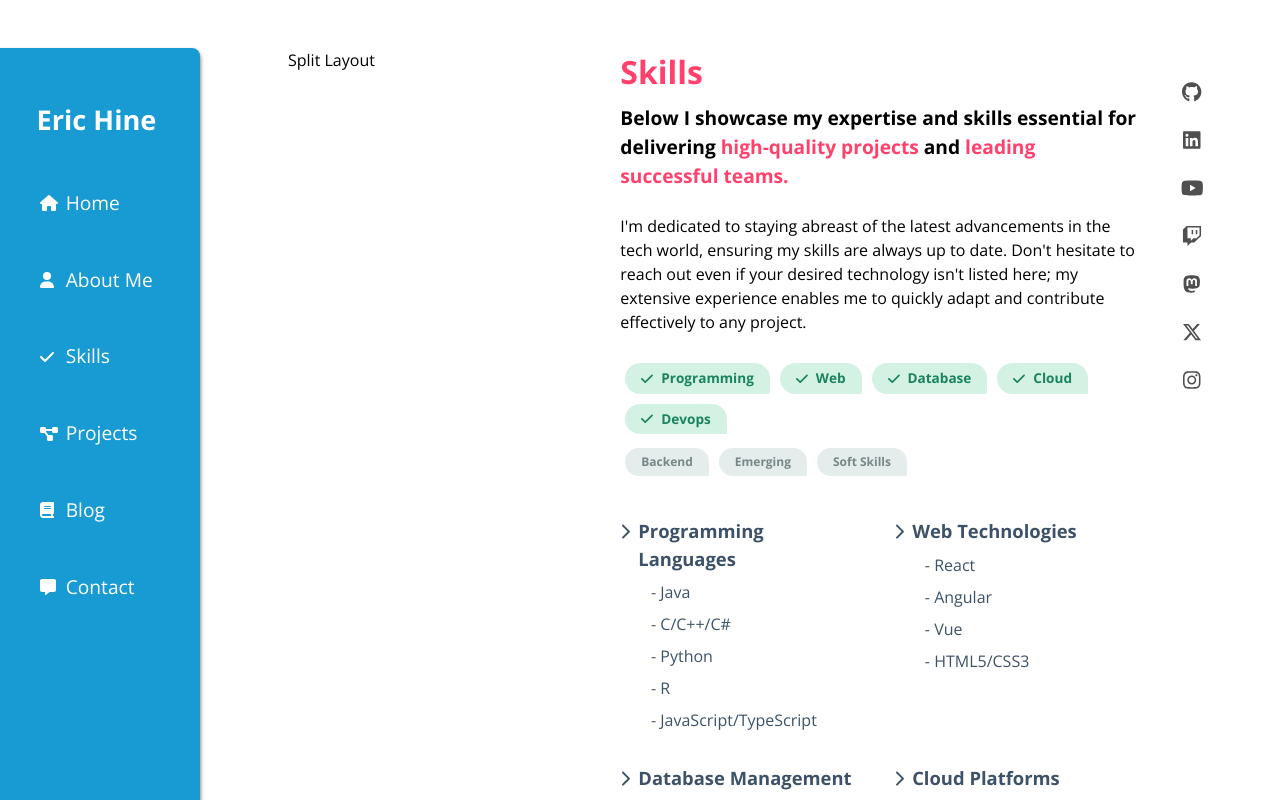
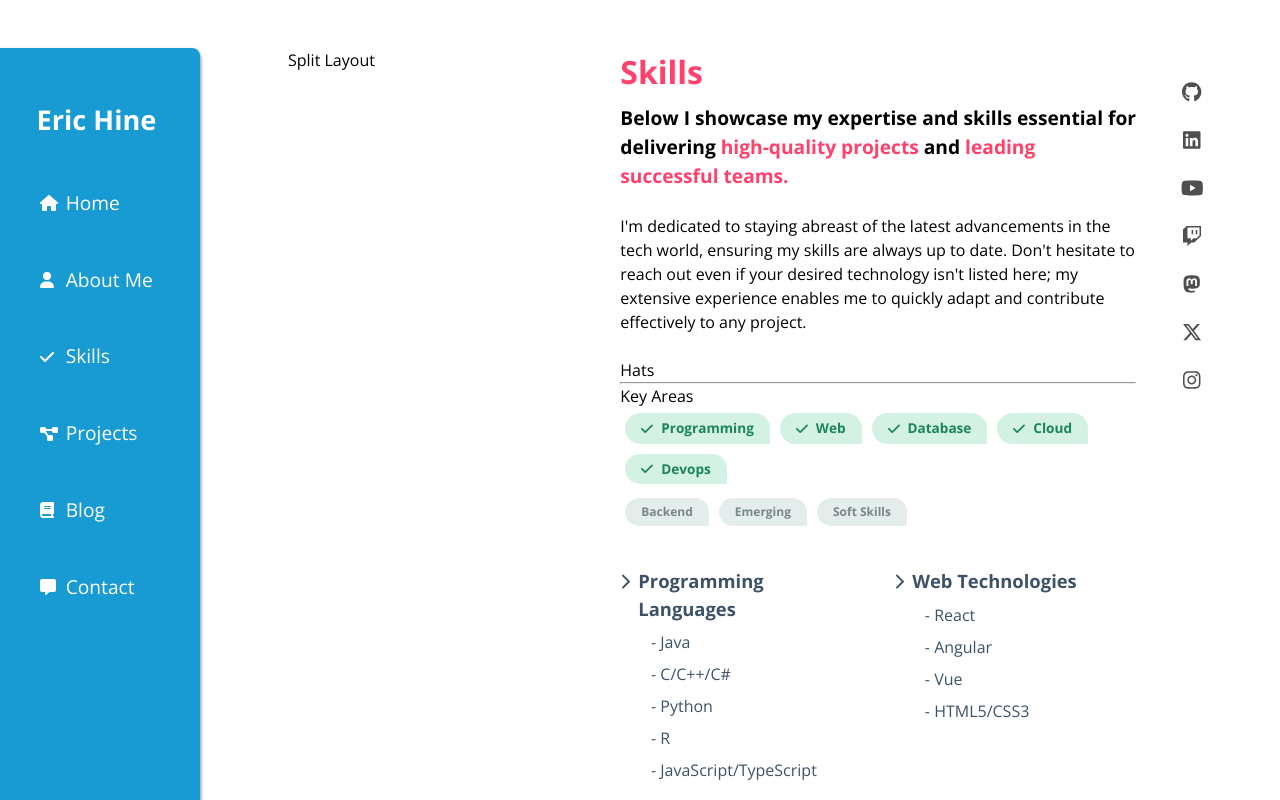
Before and after one commit to R-Daneel0livaw/portfolio, a React (Vite) app: page /skills in a window 1280 px wide. Shown: the top 800 px of the page. Built offline with nearby package versions, Linux system fonts and the light colour scheme; a web font is replaced by a local one.

Commit message:
Begin hat buttons list labels.

```diff
--- a/src/pages/Skills/Skills.tsx
+++ b/src/pages/Skills/Skills.tsx
@@ -74,6 +74,9 @@ export default function Skills() {
           effectively to any project.
         </p>
 
+        <p>Hats</p>
+        <hr />
+        <p>Key Areas</p>
         <div className={styles.buttonList}>
           {
             // eslint-disable-next-line @typescript-eslint/no-unused-vars
```
